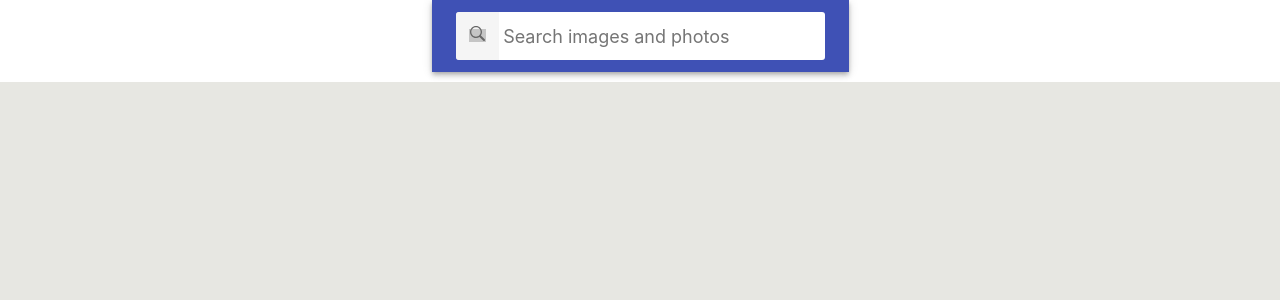
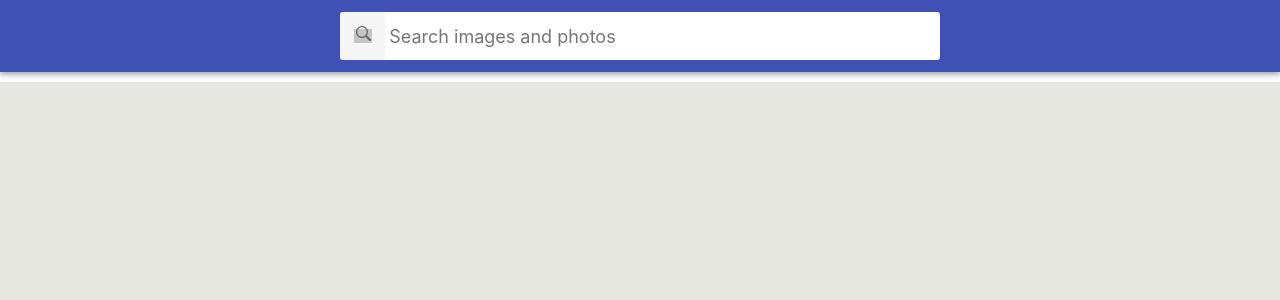
Before and after one commit to W-Sei/goit-react-hw-03-image-finder, a React (Create React App) app: page / in a window 1280 px wide. Shown: the top 300 px of the page. Built offline with nearby package versions, Linux system fonts and the light colour scheme; grey boxes are pictures that could not be loaded.

Commit message:
fix styles

```diff
--- a/src/components/Searchbar/Searchbar.styled.js
+++ b/src/components/Searchbar/Searchbar.styled.js
@@ -9,6 +9,7 @@ export const SearchbarHeader = styled.header`
   justify-content: center;
   align-items: center;
   min-height: 64px;
+  width: 100%;
   padding-right: 24px;
   padding-left: 24px;
   padding-top: 12px;
--- a/src/components/Wrapper/Wrapper.styled.js
+++ b/src/components/Wrapper/Wrapper.styled.js
@@ -6,6 +6,6 @@ export const Wrapper = styled.div`
   align-items: center;
   background-color: white;
   color: white;
-  max-width: 1600px;
+  max-width: 1900px;
   margin: 0 auto;
 `;
```
